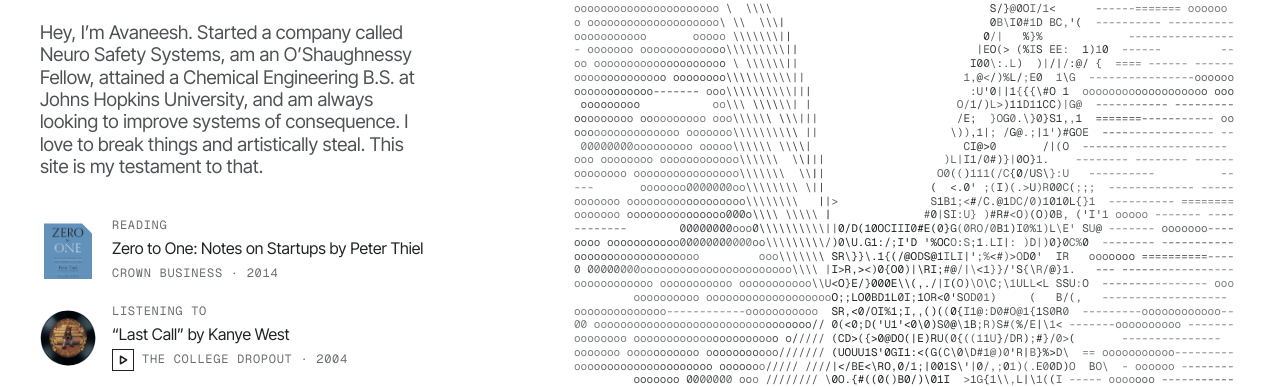
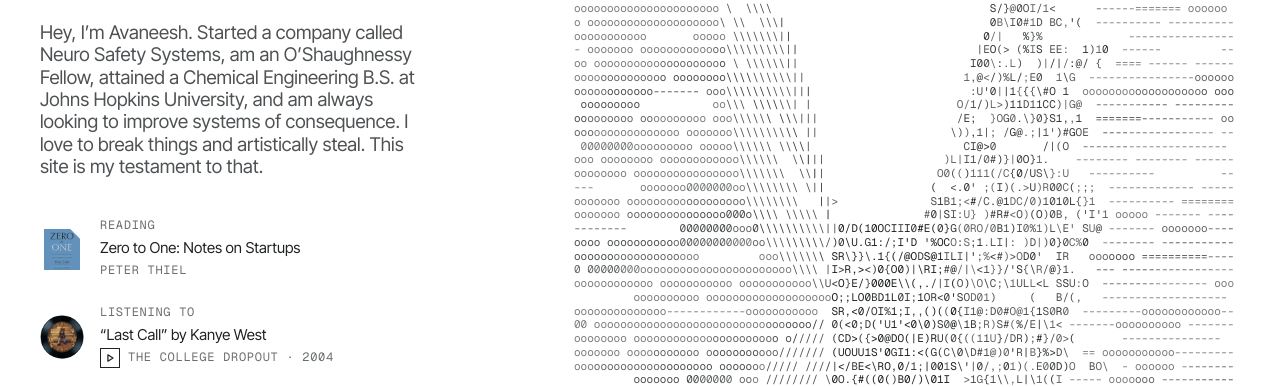
Before and after one commit to neeshthecoder/neeshthecoder.github.io, a plain HTML site: page index.html in a window 1280 px wide. Shown: the part 119-506 px from the top of the page. Drawn offline with nearby package versions, Linux system fonts and the light colour scheme.

Commit message:
Now block: author under the book, smaller art and type, more room between rows
Co-Authored-By: Claude Opus 5.5 <noreply@anthropic.com>

```diff
--- a/index.html
+++ b/index.html
@@ -8,7 +8,7 @@
   <link rel="preconnect" href="https://fonts.googleapis.com">
   <link rel="preconnect" href="https://fonts.gstatic.com" crossorigin>
   <link rel="stylesheet" href="styles.css?v=4">
-  <link rel="stylesheet" href="page.css?v=7">
+  <link rel="stylesheet" href="page.css?v=8">
   <script src="scramble.js?v=4" defer></script>
   <script src="now.js?v=1" defer></script>
 </head>
@@ -26,8 +26,8 @@
           <img class="now__art now__art--book" src="Notes%20on%20Startups.jpg" alt="Cover of Zero to One by Peter Thiel" width="863" height="1000">
           <div class="now__text">
             <p class="now__label">Reading</p>
-            <p class="now__title"><cite>Zero to One: Notes on Startups</cite> by Peter Thiel</p>
-            <p class="now__meta">Crown Business · 2014</p>
+            <p class="now__title"><cite>Zero to One: Notes on Startups</cite></p>
+            <p class="now__meta">Peter Thiel</p>
           </div>
         </li>
         <li class="now__item" data-player>
--- a/page.css
+++ b/page.css
@@ -77,12 +77,12 @@ body {
   font-size: clamp(16px, 0.9rem + 0.35vw, 19px); /* same ch as the paragraph above */
   display: flex;
   flex-direction: column;
-  gap: var(--space-5);
+  gap: var(--space-6);
 }
 
 .now__item {
   display: grid;
-  grid-template-columns: 56px minmax(0, 1fr);
+  grid-template-columns: 44px minmax(0, 1fr);
   column-gap: var(--space-4);
   align-items: center;
 }
@@ -101,7 +101,7 @@ body {
 
 .now__text .now__title {
   margin-block: var(--space-1);
-  font-size: 16px;
+  font-size: 15px;
   line-height: 1.3;
   color: var(--ink);
 }
@@ -112,7 +112,7 @@ body {
   display: flex;
   align-items: center;
   gap: var(--space-2);
-  min-height: 22px;
+  min-height: 20px;
 }
 
 .now__time { font-variant-numeric: tabular-nums; }
@@ -120,7 +120,7 @@ body {
 /* Book cover: a small thumbnail with the system's notch, scaled down. */
 .now__art--book {
   display: block;
-  width: 48px;
+  width: 36px;
   height: auto;
   justify-self: center;
   clip-path: polygon(0 0, calc(100% - 10px) 0, 100% 10px, 100% 100%, 0 100%);
@@ -129,8 +129,8 @@ body {
 /* Record: a button that spins while the track plays and freezes wherever it is when paused. */
 .now__disc {
   display: block;
-  width: 56px;
-  height: 56px;
+  width: 44px;
+  height: 44px;
   padding: 0;
   border: 0;
   border-radius: 50%;
@@ -167,8 +167,8 @@ body {
 .now__play {
   box-sizing: border-box;
   flex: none;
-  width: 22px;
-  height: 22px;
+  width: 20px;
+  height: 20px;
   padding: 0;
   display: inline-flex;
   align-items: center;
@@ -182,13 +182,13 @@ body {
 
 .now__play:hover { background: var(--ink); color: var(--paper); }
 
-.now__play svg { width: 12px; height: 12px; }
+.now__play svg { width: 10px; height: 10px; }
 .now__icon-pause { display: none; }
 .now__item.is-playing .now__icon-play { display: none; }
 .now__item.is-playing .now__icon-pause { display: block; }
 
 /* Elsewhere: a single small outbound link, mono caption with a thin arrow. */
-.elsewhere { margin: calc(var(--space-5) - var(--space-10)) 0 0; } /* 20px under the list, not 40 */
+.elsewhere { margin: calc(var(--space-6) - var(--space-10)) 0 0; } /* same 24px rhythm as the list rows */
 
 .elsewhere__link {
   display: inline-flex;
```
